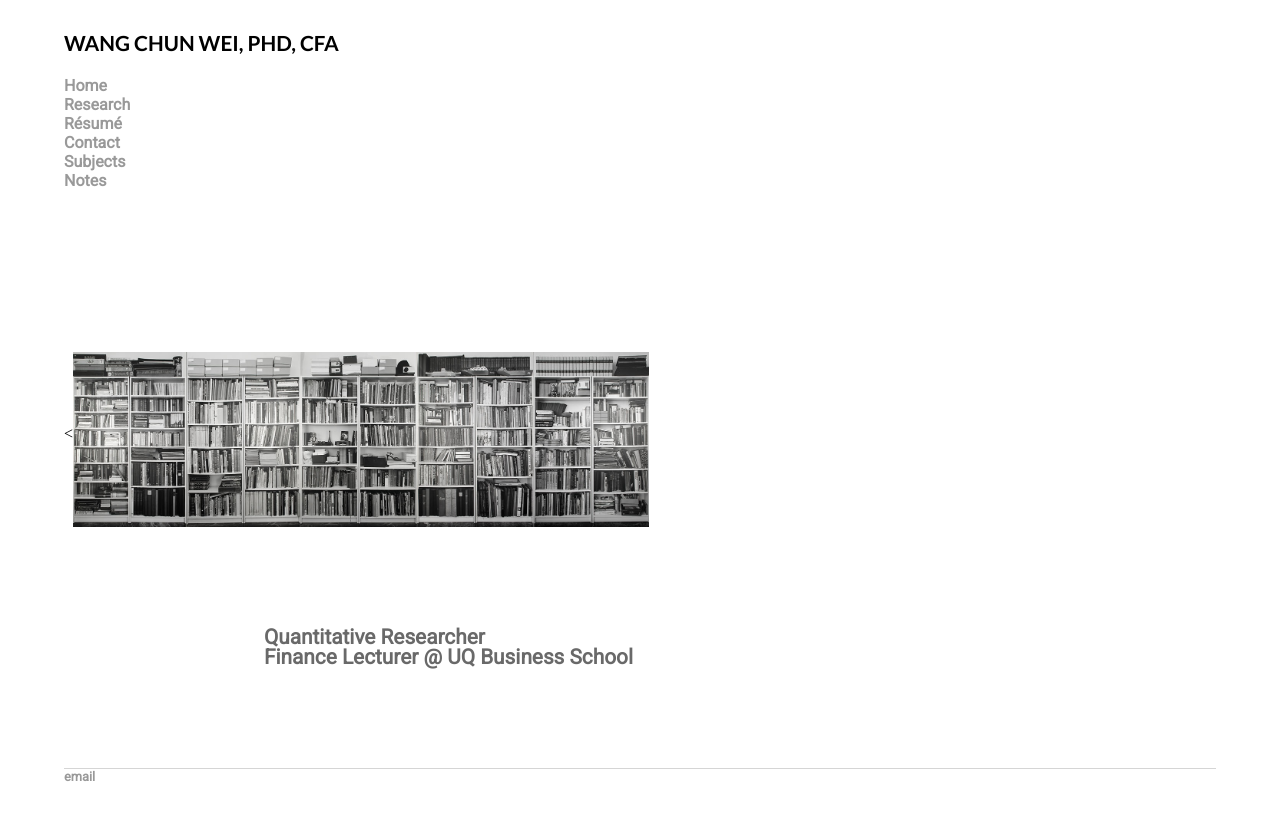
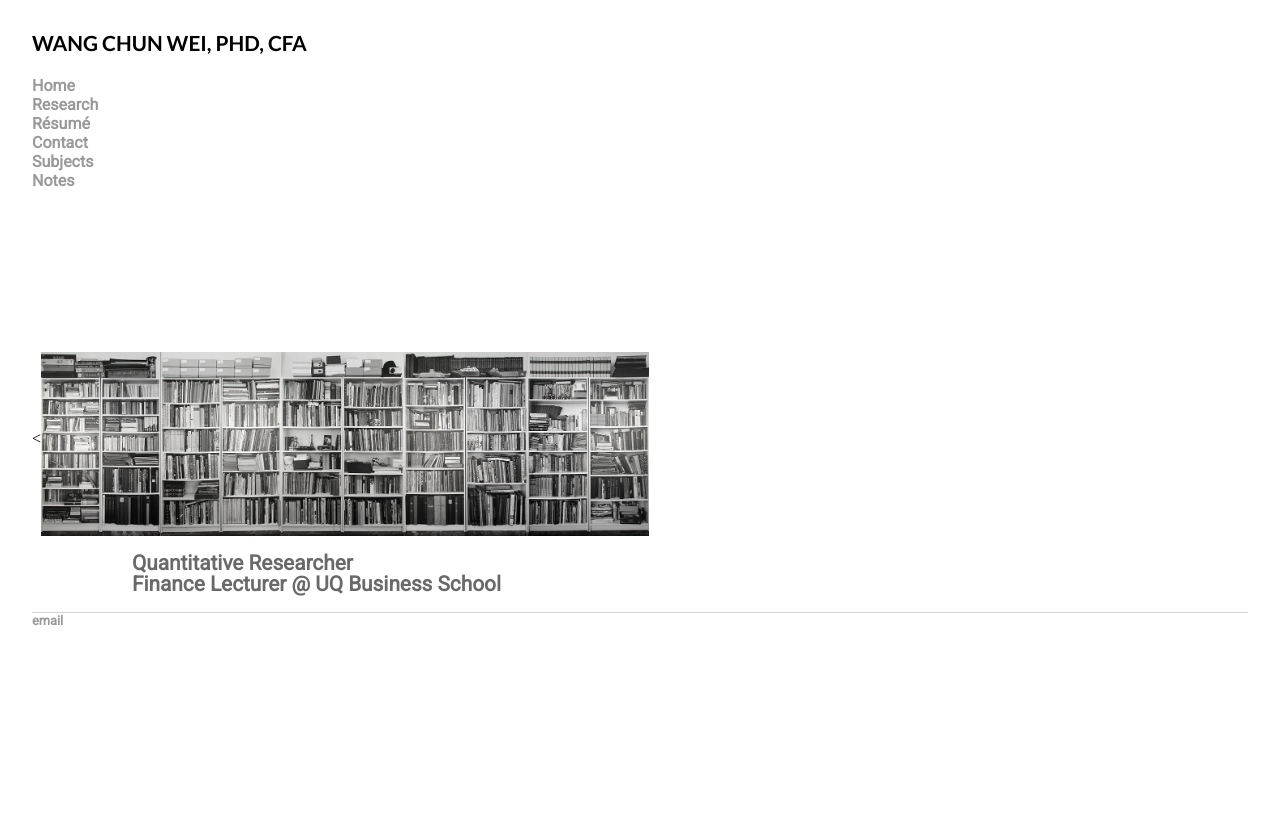
Before and after one commit to weiwangchun/weiwangchun.github.io, a Jekyll site: the page built from index.html, in a window 1280 px wide. Shown: the top 820 px of the page. Built offline with Jekyll 4.4.1, drawn with Linux system fonts in a browser that asks for light colours; some web fonts are replaced.

Commit message:
Update main.css

```diff
--- a/css/main.css
+++ b/css/main.css
@@ -1,7 +1,7 @@
 
 body {
     margin: 30px auto;
-    width: 90%;
+    width: 95%;
     background-color: #ffffff;
 }
 
@@ -33,7 +33,7 @@ a:hover {
 h1 {
     font-size: 1.3em;
     font-family:'Lato', sans-serif;
-    margin: 100px;
+    margin: 0px 100px 0px;
 }
 
 h1:hover {
@@ -43,7 +43,6 @@ h1:hover {
 
 h2 {
     font-size: 1.3em;
-    margin: 100px;
 }
 
 h3 {
@@ -57,7 +56,7 @@ p {
     font-family: 'Roboto', sans-serif;
     line-height: 1em;
     color: #696969;
-    margin: 100px;
+    margin: 0px 100px 0px;
 }
 
 footer {
```
